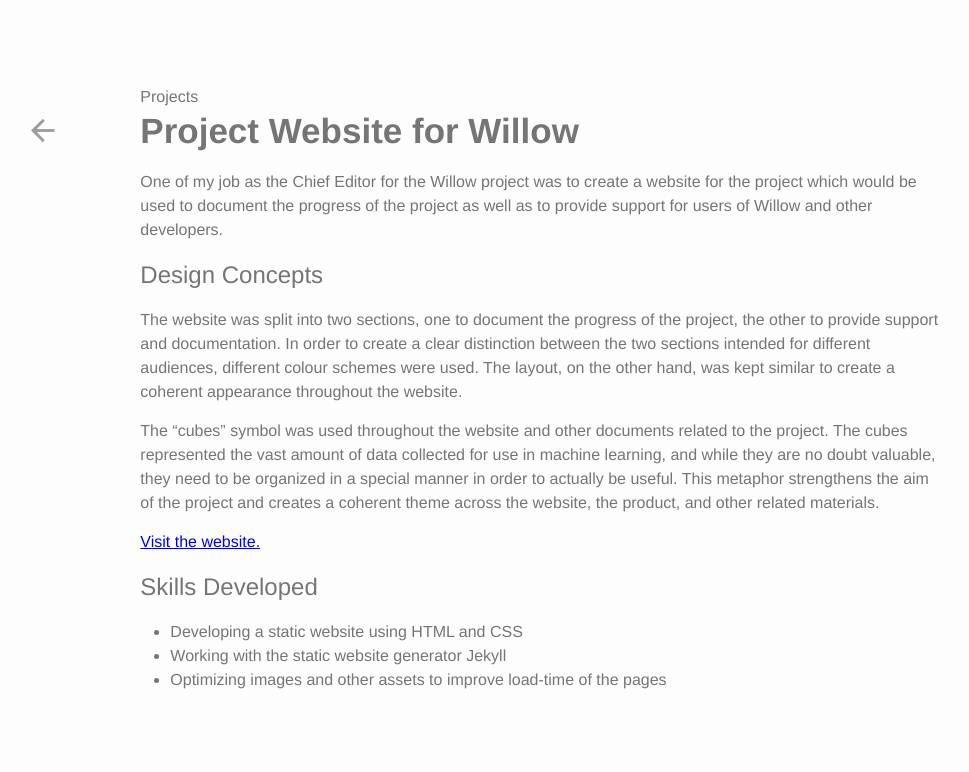
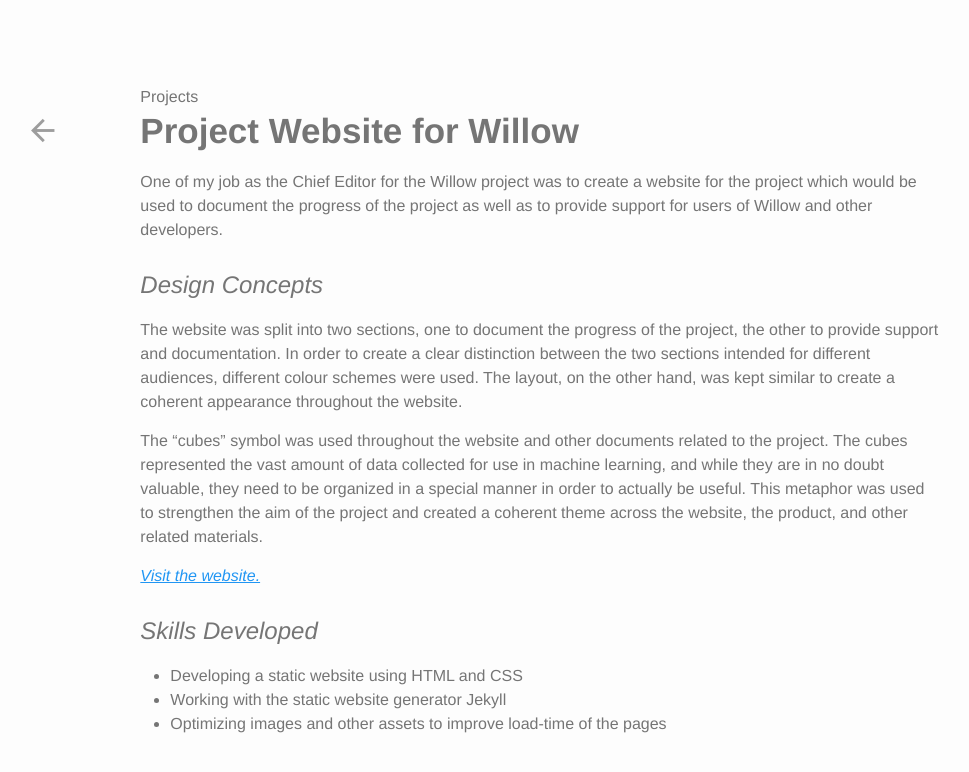
Before and after one commit to gcky/gcky.github.io, a Jekyll site: the page built from willow-website.md, in a window 1280 px wide. Shown: the top 772 px of the page, without its empty margins (53-1022 px from the left). Built offline with Jekyll 4.4.1, drawn with Linux system fonts in a browser that asks for light colours.

Commit message:
Update willow website page

```diff
--- a/_sass/_subpage-layout.scss
+++ b/_sass/_subpage-layout.scss
@@ -162,6 +162,19 @@
 
     h2 {
       font-weight: 500;
+      font-style: italic;
+      padding-top: 10px;
+    }
+
+    a {
+      font-style: italic;
+
+      &:link {
+        color: #2196f3;
+      }
+      &:visited {
+        color: #3f51b5;
+      }
     }
   }
 
--- a/willow-website.md
+++ b/willow-website.md
@@ -11,7 +11,7 @@
 
 The website was split into two sections, one to document the progress of the project, the other to provide support and documentation. In order to create a clear distinction between the two sections intended for different audiences, different colour schemes were used. The layout, on the other hand, was kept similar to create a coherent appearance throughout the website.
 
-The "cubes" symbol was used throughout the website and other documents related to the project. The cubes represented the vast amount of data collected for use in machine learning, and while they are no doubt valuable, they need to be organized in a special manner in order to actually be useful. This metaphor strengthens the aim of the project and creates a coherent theme across the website, the product, and other related materials.
+The "cubes" symbol was used throughout the website and other documents related to the project. The cubes represented the vast amount of data collected for use in machine learning, and while they are in no doubt valuable, they need to be organized in a special manner in order to actually be useful. This metaphor was used to strengthen the aim of the project and created a coherent theme across the website, the product, and other related materials.
 
 [Visit the website.](http://students.cs.ucl.ac.uk/2015/group19)
 
```
